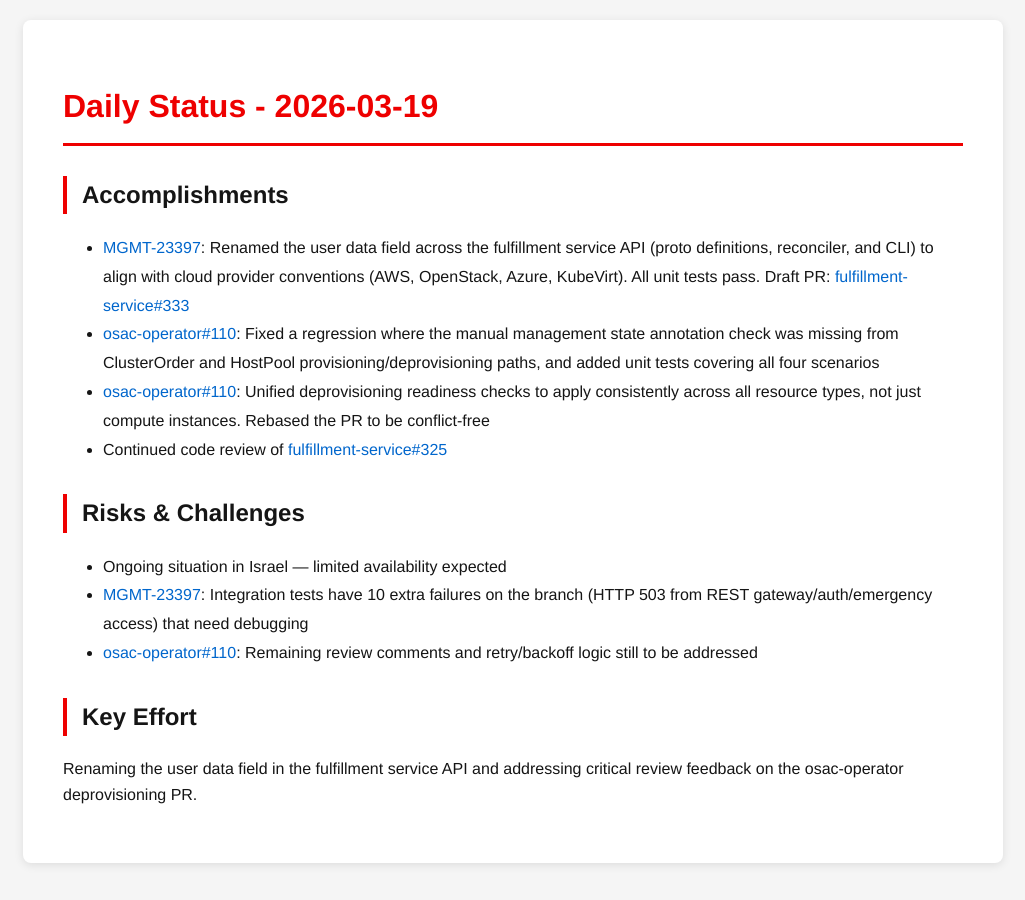
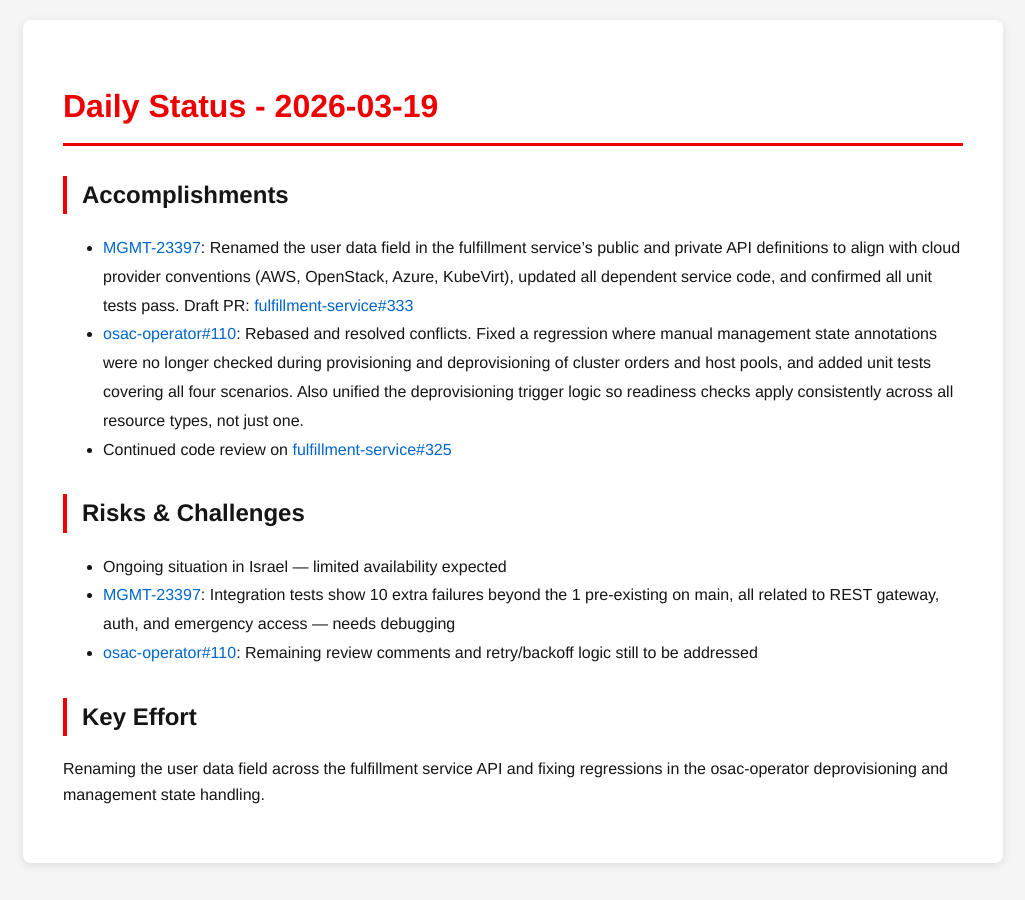
Before and after one commit to tzvatot/daily-status, a Jekyll site: the page built from 2026-03-19.md, in a window 1280 px wide. Shown: the whole page, without its empty margins (127-1152 px from the left). Built offline with Jekyll 4.4.1, drawn with Linux system fonts in a browser that asks for light colours.

Commit message:
Daily status update - 2026-03-19

```diff
--- a/2026-03-19.md
+++ b/2026-03-19.md
@@ -7,15 +7,14 @@
 # Daily Status - 2026-03-19
 
 ## Accomplishments
-- [MGMT-23397](https://issues.redhat.com/browse/MGMT-23397): Renamed the user data field across the fulfillment service API (proto definitions, reconciler, and CLI) to align with cloud provider conventions (AWS, OpenStack, Azure, KubeVirt). All unit tests pass. Draft PR: [fulfillment-service#333](https://github.com/osac-project/fulfillment-service/pull/333)
-- [osac-operator#110](https://github.com/osac-project/osac-operator/pull/110): Fixed a regression where the manual management state annotation check was missing from ClusterOrder and HostPool provisioning/deprovisioning paths, and added unit tests covering all four scenarios
-- [osac-operator#110](https://github.com/osac-project/osac-operator/pull/110): Unified deprovisioning readiness checks to apply consistently across all resource types, not just compute instances. Rebased the PR to be conflict-free
-- Continued code review of [fulfillment-service#325](https://github.com/osac-project/fulfillment-service/pull/325)
+- [MGMT-23397](https://issues.redhat.com/browse/MGMT-23397): Renamed the user data field in the fulfillment service's public and private API definitions to align with cloud provider conventions (AWS, OpenStack, Azure, KubeVirt), updated all dependent service code, and confirmed all unit tests pass. Draft PR: [fulfillment-service#333](https://github.com/osac-project/fulfillment-service/pull/333)
+- [osac-operator#110](https://github.com/osac-project/osac-operator/pull/110): Rebased and resolved conflicts. Fixed a regression where manual management state annotations were no longer checked during provisioning and deprovisioning of cluster orders and host pools, and added unit tests covering all four scenarios. Also unified the deprovisioning trigger logic so readiness checks apply consistently across all resource types, not just one.
+- Continued code review on [fulfillment-service#325](https://github.com/osac-project/fulfillment-service/pull/325)
 
 ## Risks & Challenges
 - Ongoing situation in Israel — limited availability expected
-- [MGMT-23397](https://issues.redhat.com/browse/MGMT-23397): Integration tests have 10 extra failures on the branch (HTTP 503 from REST gateway/auth/emergency access) that need debugging
+- [MGMT-23397](https://issues.redhat.com/browse/MGMT-23397): Integration tests show 10 extra failures beyond the 1 pre-existing on main, all related to REST gateway, auth, and emergency access — needs debugging
 - [osac-operator#110](https://github.com/osac-project/osac-operator/pull/110): Remaining review comments and retry/backoff logic still to be addressed
 
 ## Key Effort
-Renaming the user data field in the fulfillment service API and addressing critical review feedback on the osac-operator deprovisioning PR.
+Renaming the user data field across the fulfillment service API and fixing regressions in the osac-operator deprovisioning and management state handling.
```
